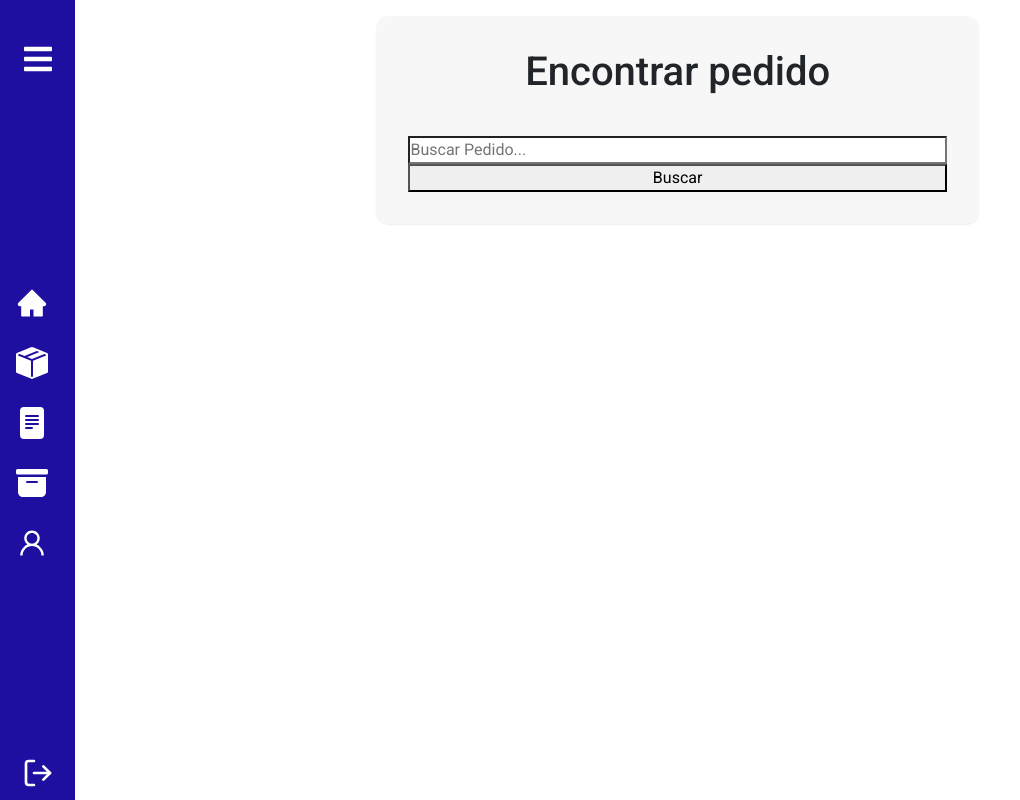
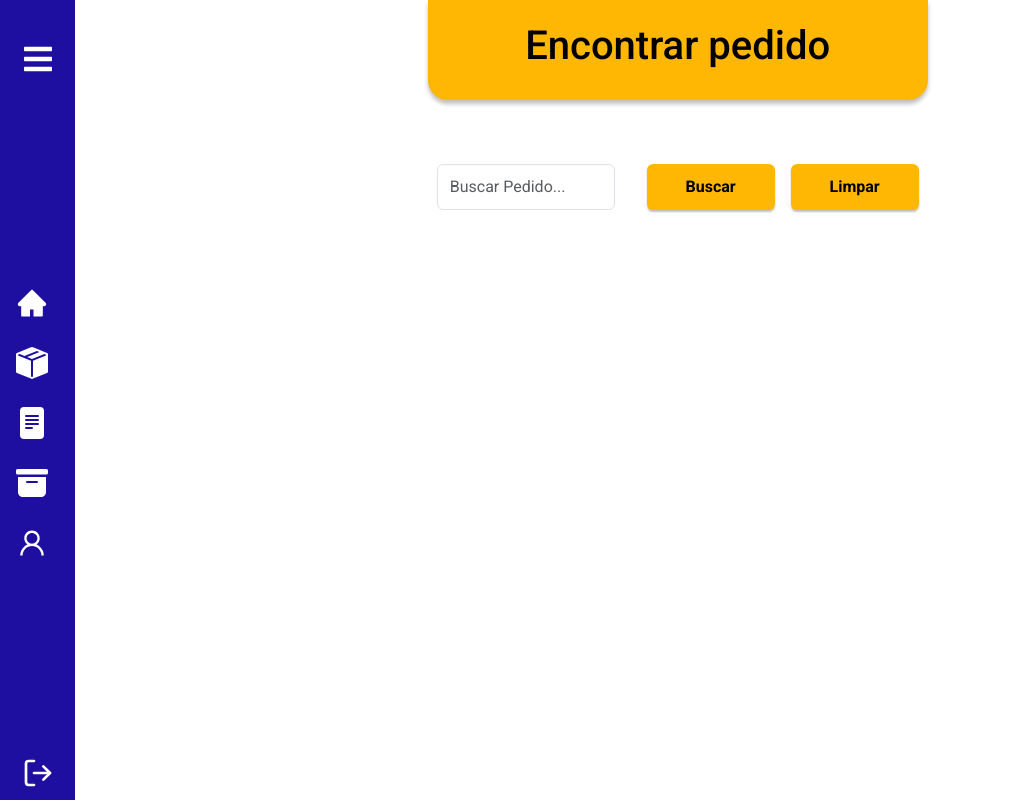
Before and after one commit to LucasMend0n/GoldCS-Frontend, a React (Vite) app: page /searchorder in a window 1280 px wide. Shown: the whole page, without its empty margins (0-1020 px from the left). Built offline with nearby package versions, Linux system fonts and the light colour scheme; sample sign-in values are in the browser's storage.

Commit message:
DESENV-008 - Design inicial da tela de buscar pedidos

```diff
--- a/src/Components/Pages/Order/SearchOrder/SearchOrder.css
+++ b/src/Components/Pages/Order/SearchOrder/SearchOrder.css
@@ -1,20 +1,13 @@
 .searchOrderPage {
     width: 100%;
+    gap: 4em;
     min-height: 100vh;
 }
 
 .searchForm {
-    display: flex;
-    flex-direction: column;
-    background-color: #f7f7f7;
-    border-radius: .8em;
-    padding: 2em;
-    box-shadow: 0 1px 3px -2px #9098A9;
-    width: 50%;
-    margin: 1em 0;
+    gap: 2em;
+    width: 40%;
 }
-
-.searchForm h1 {
-    text-align: center;
-    margin-bottom: 1em;
+.search_buttons{
+    gap: 1em;
 }
--- a/src/Components/Pages/Order/SearchOrder/SearchOrder.jsx
+++ b/src/Components/Pages/Order/SearchOrder/SearchOrder.jsx
@@ -2,6 +2,7 @@ import React, { useState } from 'react'
 import './SearchOrder.css'
 import apiGold from '../../../../Services/api'
 import OrderForm from './OrderForm'
+import { Form } from 'react-bootstrap'
 
 const SearchOrder = () => {
 
@@ -28,27 +29,35 @@ const SearchOrder = () => {
       setOrder(null)
       setError(true)
     }
-
-
+  }
+  const deleteOrder = (e) => {
+    e.preventDefault();
+    setSearch('')
+    setError(false)
+    setOrder(null)
   }
 
   return (
     <>
       <section className='searchOrderPage d-flex flex-column justify-content-start align-items-center'>
-        <form className='searchForm' >
+        <div className="display-page">
           <h1>Encontrar pedido</h1>
-          <input
+        </div>
+        <form className='searchForm d-flex' >
+          <Form.Control
             type="text"
             placeholder='Buscar Pedido...'
             value={search}
             onChange={(e) => setSearch(e.target.value)}
           />
-          <button onClick={handleSearch}>Buscar</button>
+          <div className="search_buttons d-flex ">
+            <button id='yellow_button' className='btn-global' onClick={handleSearch}>Buscar</button>
+            <button id='yellow_button' className='btn-global' onClick={deleteOrder}>Limpar</button>
+          </div>
         </form>
 
         {
-          error ? (<p>Nenhum pedido encontrado com esse Id</p>)
-            : (order ? <OrderForm order={order} /> : null)
+          error ? (<p>Nenhum pedido encontrado com esse Id</p>) : (order ? <OrderForm order={order} /> : null)
         }
       </section>
     </>
--- a/src/Global.css
+++ b/src/Global.css
@@ -65,12 +65,25 @@ body {
   text-decoration: none;
   color: white;
   border: none;
-  border-radius: .8em;
+  border-radius: .4em;
 
 }
 
 input:disabled {
   cursor: not-allowed;
+}
+
+#yellow_button {
+  background-color: #FFB703;
+  width: 8em;
+  color: black;
+  font-weight: 700;
+  box-shadow: 0px 2px 2px 0px rgba(0, 0, 0, 0.25);
+}
+
+#yellow_button:hover {
+  transform: scale(1.05);
+  transition: transform 0.2s ease;
 }
 
 button:disabled,
```
